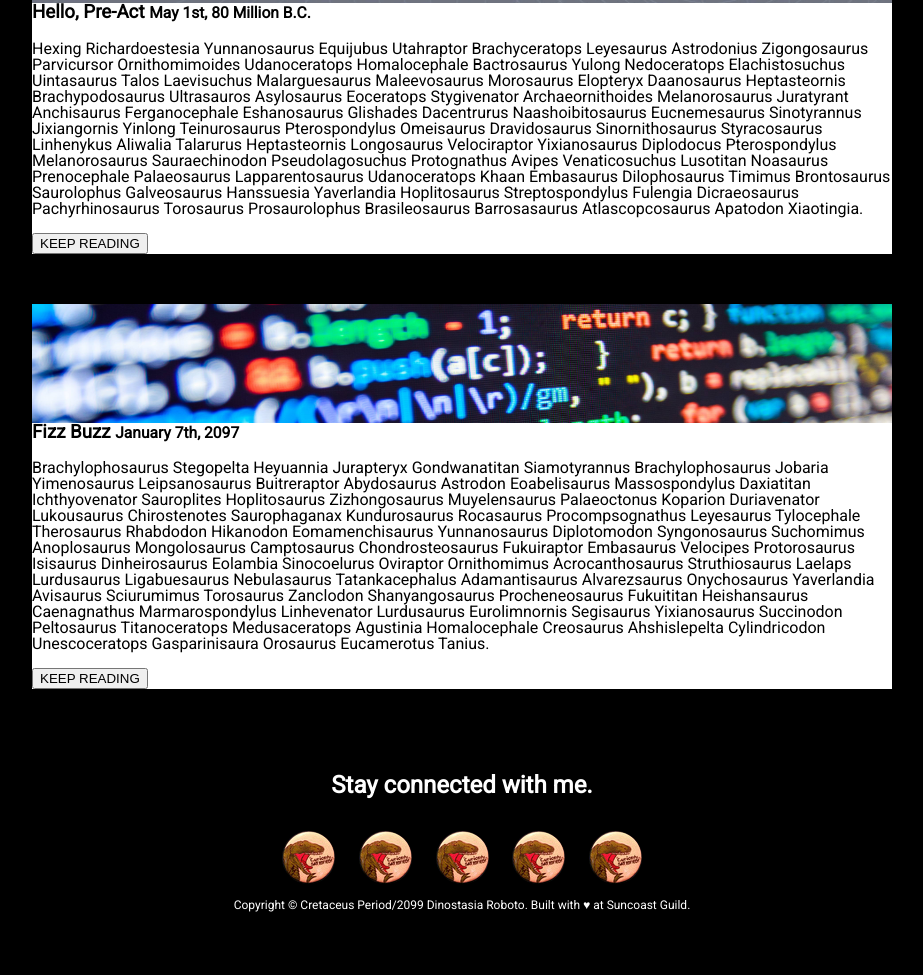
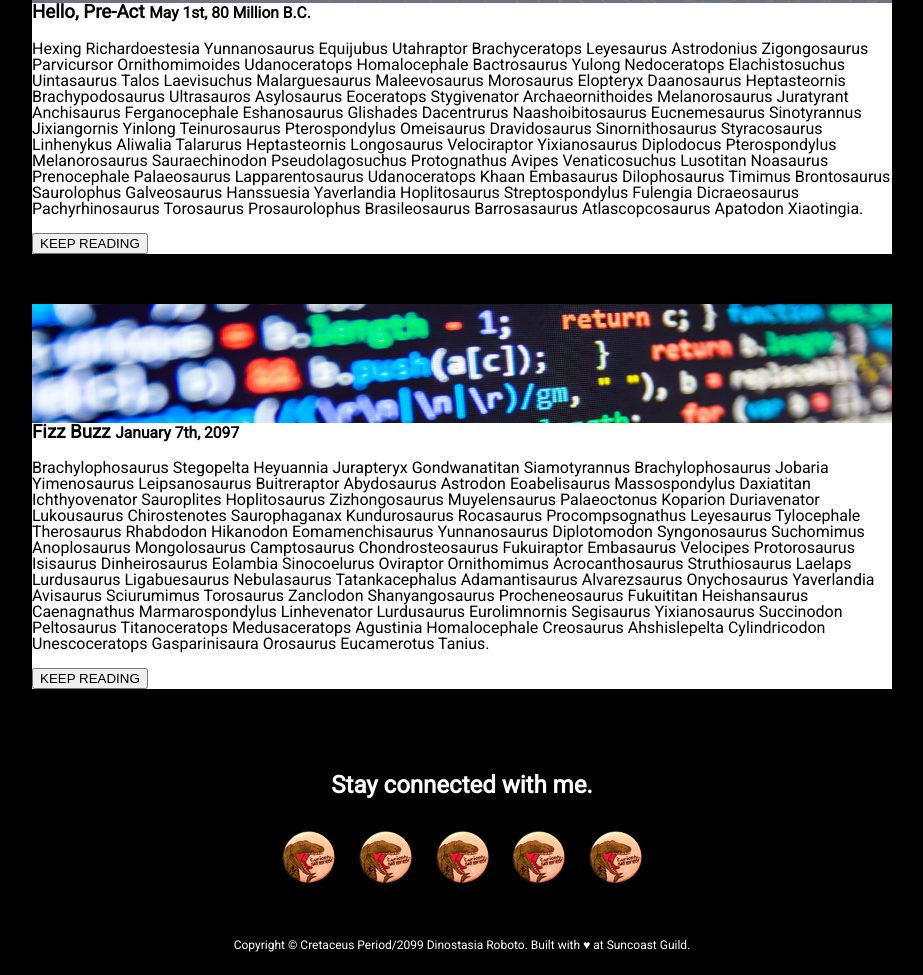
Before and after one commit to tirzahmorrison/portfolio-work, a website: page public/index.html in a window 1280 px wide. Shown: the part 579-1554 px from the top of the page, without its empty margins (178-1101 px from the left). Before the commit the page ends 1502 px from the top, so only its background shows below. Drawn offline with Linux system fonts and the light colour scheme.

Commit message:
padding footer

```diff
--- a/public/screen.css
+++ b/public/screen.css
@@ -90,6 +90,8 @@ body {
   display: flex;
   justify-content: center;
   font-size: 12px;
+  padding-top: 40px;
+  padding-bottom: 12px;
 }
 
 
```
